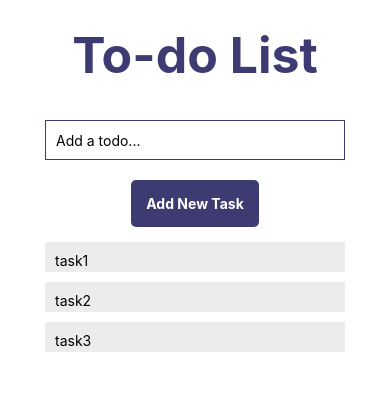
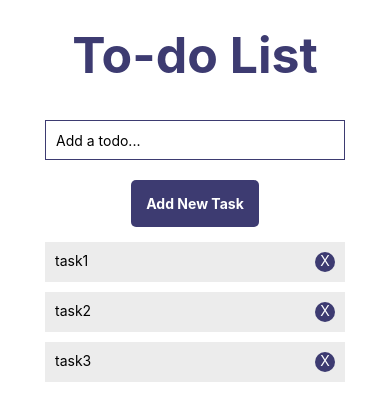
Before and after one commit to wencchiu/to-do-list-expo, a React Native app: screen / in a window 390 px wide. Shown: the top 420 px of the page. Built offline with nearby package versions, Linux system fonts and the light colour scheme.

Commit message:
add delete button

```diff
--- a/App.js
+++ b/App.js
@@ -1,6 +1,6 @@
 import { StatusBar } from 'expo-status-bar';
 import React, { useState } from 'react';
-import { StyleSheet, Text, TouchableOpacity, TextInput, View, FlatList } from 'react-native';
+import { StyleSheet, Text, TouchableOpacity, TextInput, View, FlatList, Button } from 'react-native';
 
 export default function App() {
   const [task, setTask] = useState("");
@@ -13,6 +13,9 @@ export default function App() {
   const renderItem = ({item}) => (
     <View style={styles.item}>
       <Text>{item.task}</Text>
+      <TouchableOpacity style={styles.deleteButton}>
+        <Text style={styles.delete}>X</Text>
+      </TouchableOpacity>
     </View>
 
   )
@@ -27,6 +30,7 @@ export default function App() {
         value={task}></TextInput>
       <TouchableOpacity
         style={styles.taskBotton}
+
         >
         <Text style={{color: "#fff", fontWeight: 700}}>Add New Task</Text>
       </TouchableOpacity>
@@ -69,10 +73,23 @@ const styles = StyleSheet.create({
     borderRadius: 5,
   },
   item: {
-    height: 30,
+    display: "flex",
+    flexDirection: "row",
+    justifyContent: "space-between",
+    height: 40,
     padding: 10,
     margin: 5,
     width: 300,
     backgroundColor:"#ececec",
+  },
+  deleteButton: {
+    width: 20,
+    height: 20,
+    borderRadius: 10,
+    backgroundColor: "#3d3b71",
+  },
+  delete: {
+    color: "#fff",
+    textAlign: "center"
   }
 });
```
